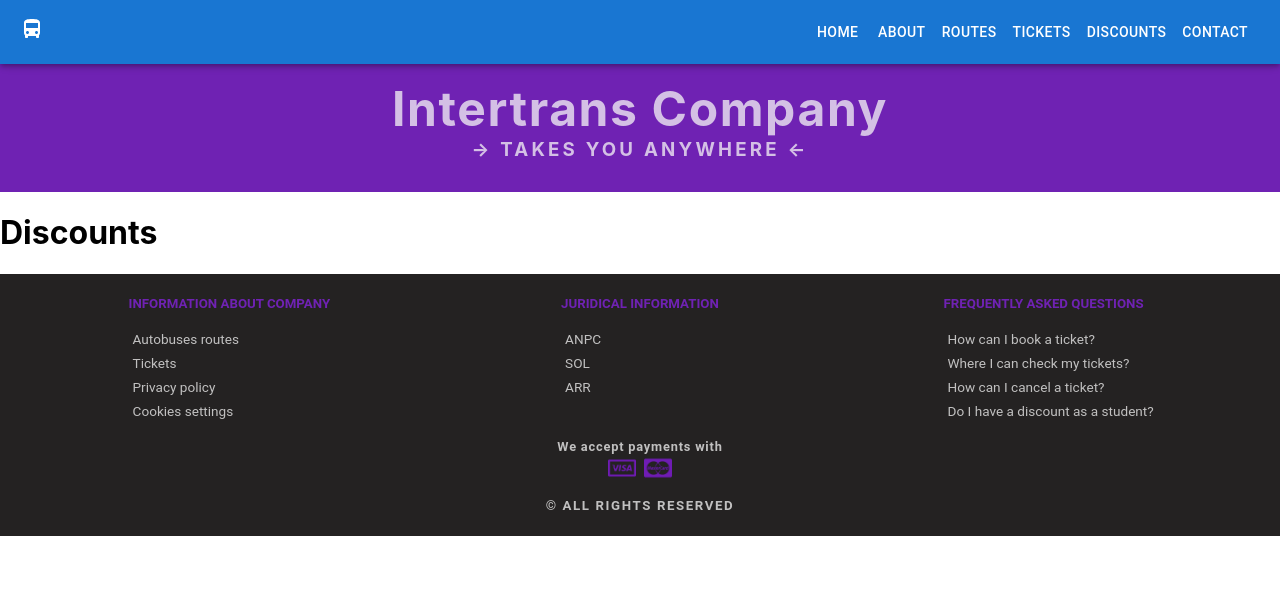
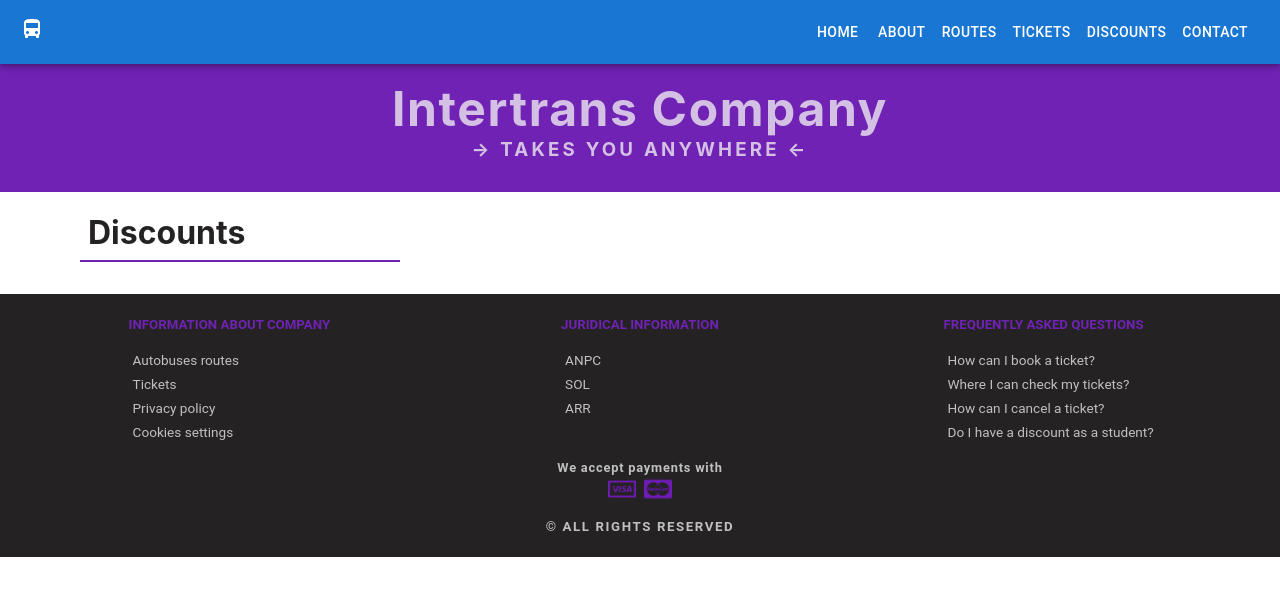
Before and after one commit to carla-vartolomei/transport-app, a Next.js app: page /discounts in a window 1280 px wide. Shown: the top 596 px of the page. Built offline with nearby package versions, Linux system fonts and the light colour scheme.

Commit message:
add page title class styles

```diff
--- a/pages/discounts/index.js
+++ b/pages/discounts/index.js
@@ -5,7 +5,7 @@ export default function index() {
   return (
     <>
       <Banner />
-      <h1>Discounts</h1>
+      <h1 className="pageTitle">Discounts</h1>
     </>
   )
 }
--- a/pages/routes/index.js
+++ b/pages/routes/index.js
@@ -5,7 +5,7 @@ export default function index() {
   return (
     <>
       <Banner />
-      <h1>Routes</h1>
+      <h1 className="pageTitle">Routes</h1>
     </>
   )
 }
--- a/pages/tickets/index.js
+++ b/pages/tickets/index.js
@@ -5,7 +5,7 @@ export default function index() {
   return (
     <>
       <Banner />
-      <h1>Tickets</h1>
+      <h1 className="pageTitle">Tickets</h1>
     </>
   )
 }
```
